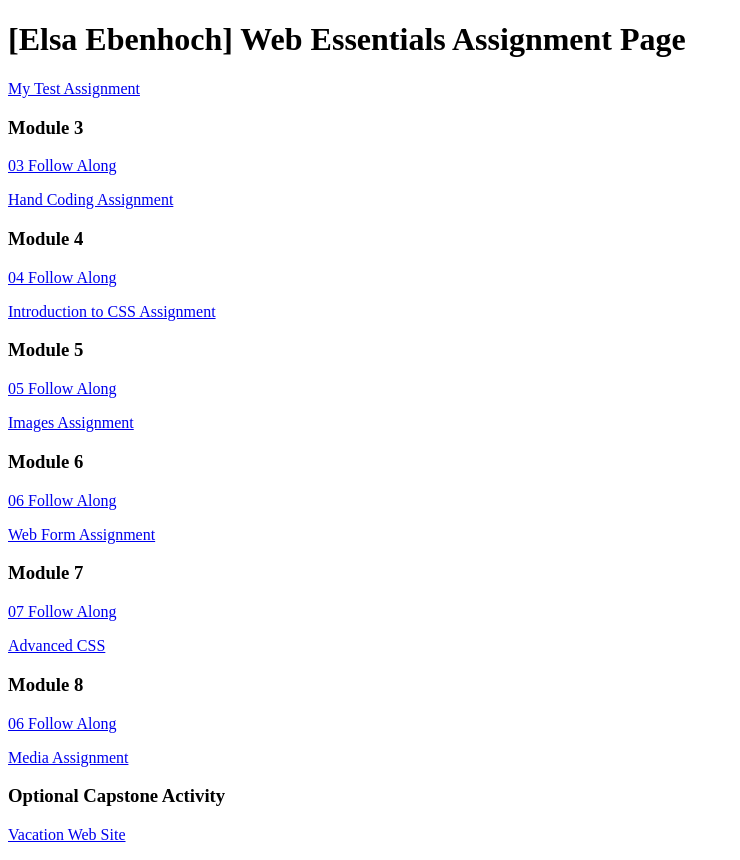
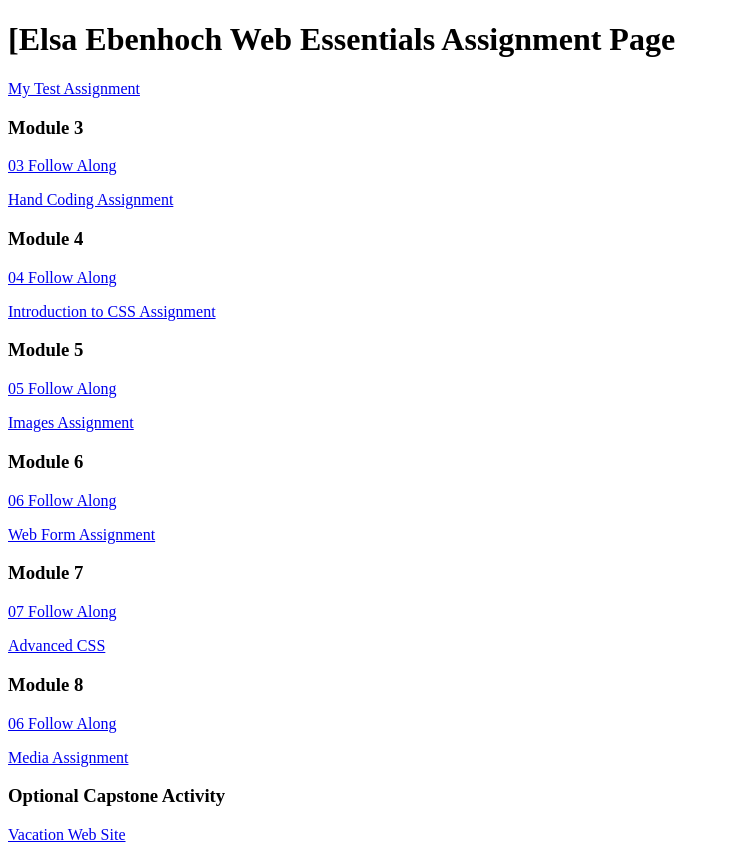
Before and after one commit to elsaebenhoch/dwdd1600, a plain HTML site: page index.html in a window 1280 px wide. Shown: the whole page, without its empty margins (0-740 px from the left). Drawn offline with Linux system fonts and the light colour scheme.

Commit message:
Update index.html

```diff
--- a/index.html
+++ b/index.html
@@ -6,7 +6,7 @@
 		<title>dwdd 1600 assignment list page</title>
 	</head>
 	<body>
-		<h1>[Elsa Ebenhoch] Web Essentials Assignment Page</h1>
+		<h1>[Elsa Ebenhoch Web Essentials Assignment Page</h1>
 		<p><a href="01test">My Test Assignment</a></p>
 
 		<h3>Module 3</h3>
```
